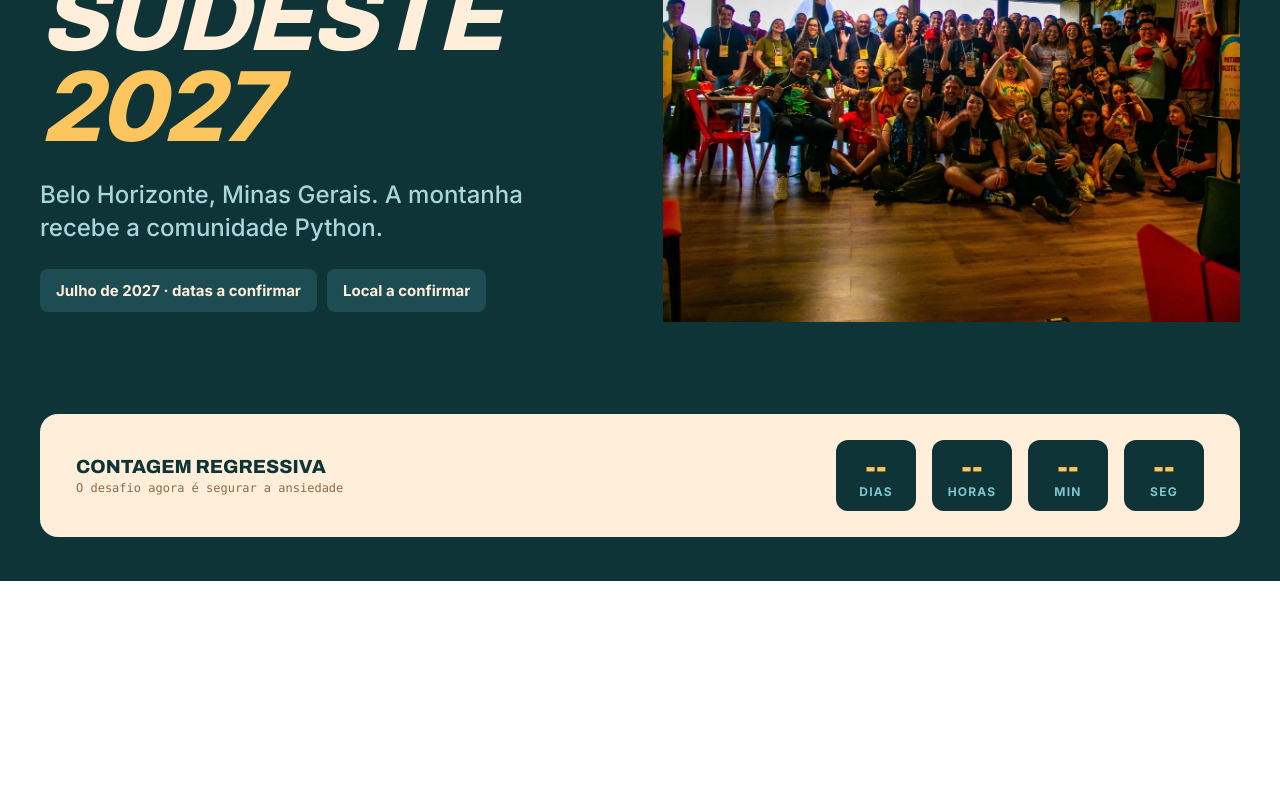
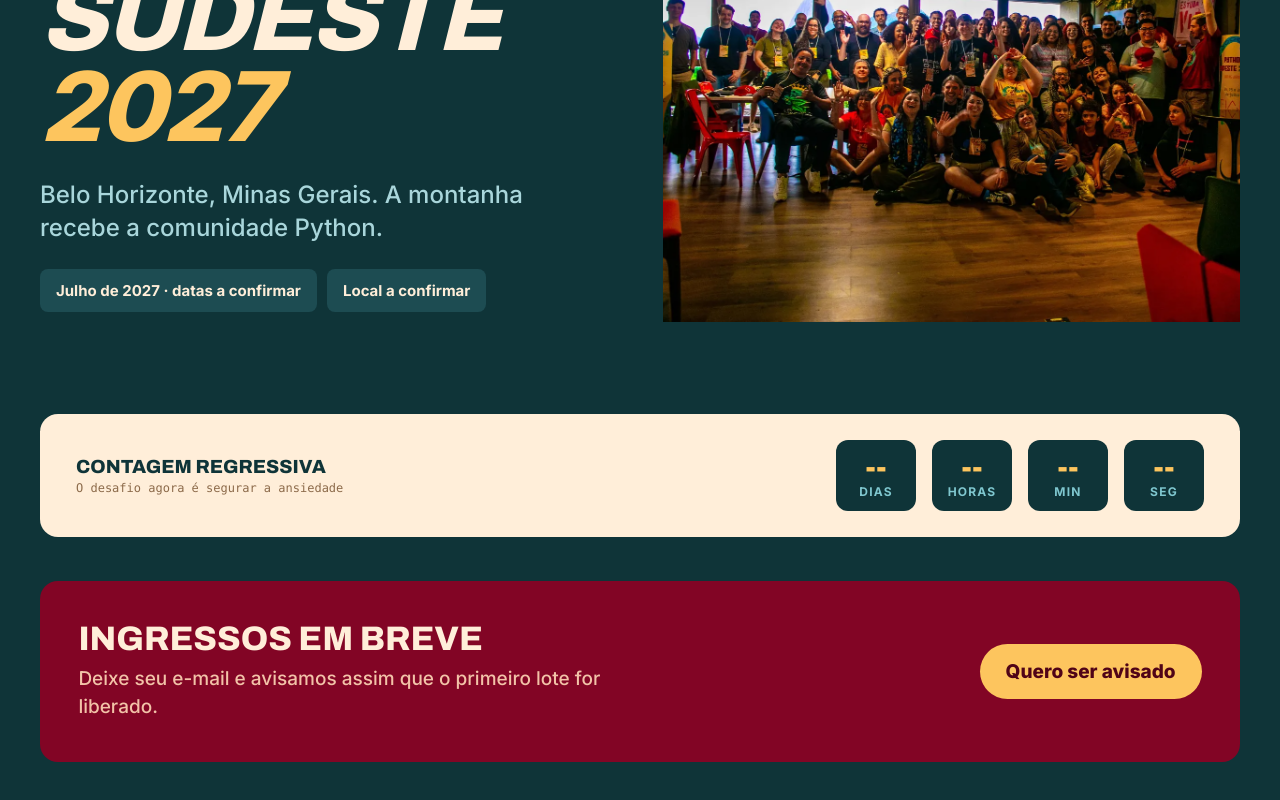
Before and after one commit to pythonsudeste/pyse2027, a Next.js app: page / in a window 1280 px wide. Shown: the part 332-1132 px from the top of the page. Before the commit the page ends 913 px from the top, so only its background shows below. Built offline with nearby package versions, Linux system fonts and the light colour scheme.

Commit message:
add: botao para compra de ingresso

```diff
--- a/src/app/components/hero/Hero.module.css
+++ b/src/app/components/hero/Hero.module.css
@@ -195,3 +195,65 @@
         text-transform: uppercase;
     }
 }
+
+.ingressos_container {
+    display: flex;
+    justify-content: center;
+    width: 100%;
+    background: #0f3438;
+    padding: 0 clamp(16px, 4vw, 40px) clamp(36px, 5vw, 56px);
+}
+
+.ingressos_banner {
+    display: flex;
+    flex-wrap: wrap;
+    align-items: center;
+    justify-content: space-between;
+    gap: 22px;
+    width: 100%;
+    max-width: 1280px;
+    padding: clamp(26px, 4vw, 40px) clamp(22px, 3vw, 40px);
+    background: #820525;
+    border-radius: 18px;
+
+    @media(max-width: 1020px) {
+        width: 90%;
+        justify-content: center;
+        text-align: center;
+    }
+}
+
+.ingressos_banner_texto {
+    display: flex;
+    flex-direction: column;
+    gap: 8px;
+    max-width: 56ch;
+
+    & h2 {
+        font-family: 'Archivo', sans-serif;
+        font-size: clamp(24px, 3vw, 34px);
+        font-weight: 800;
+        font-stretch: 112%;
+        color: #ffeed9;
+        text-transform: uppercase;
+        line-height: 1.05;
+    }
+
+    & p {
+        font-size: clamp(16px, 2vw, 19px);
+        font-weight: 500;
+        color: #f2c3a8;
+        line-height: 1.5;
+    }
+}
+
+.ingressos_banner_link {
+    padding: 16px 26px;
+    border-radius: 999px;
+    background: #fdc55e;
+    color: #500417;
+    font-size: 19px;
+    font-weight: 800;
+    cursor: pointer;
+    transition: all .25s ease;
+}
--- a/src/app/components/hero/Hero.tsx
+++ b/src/app/components/hero/Hero.tsx
@@ -1,12 +1,15 @@
 import { NewImage } from '@/feature/NewImage';
 import styles from './Hero.module.css';
 import image from './comunidade-rio-1600.webp';
+
+const LINK_PARA_COMPRA_DE_INGRESSO = '';
 
 export const Hero = () => {
     return (
         <section>
             <Banner />
             <Contador />
+            <Ingressos />
         </section>
     )
 }
@@ -74,3 +77,21 @@ const Contador = () => {
         </div>
     )
 }
+
+const Ingressos = () => {
+    return (
+        <div className={styles.ingressos_container}>
+            <div className={styles.ingressos_banner}>
+                <div className={styles.ingressos_banner_texto}>
+                    <h2>Ingressos em breve</h2>
+                    <p>Deixe seu e-mail e avisamos assim que o primeiro lote for liberado.</p>
+                </div>
+                <a href={LINK_PARA_COMPRA_DE_INGRESSO}>
+                    <button className={styles.ingressos_banner_link}>
+                        Quero ser avisado
+                    </button>
+                </a>
+            </div>
+        </div>
+    )
+}
--- a/src/app/globals.css
+++ b/src/app/globals.css
@@ -8,3 +8,7 @@
 a {
   text-decoration: none;
 }
+
+button {
+  border: none;
+}
```
